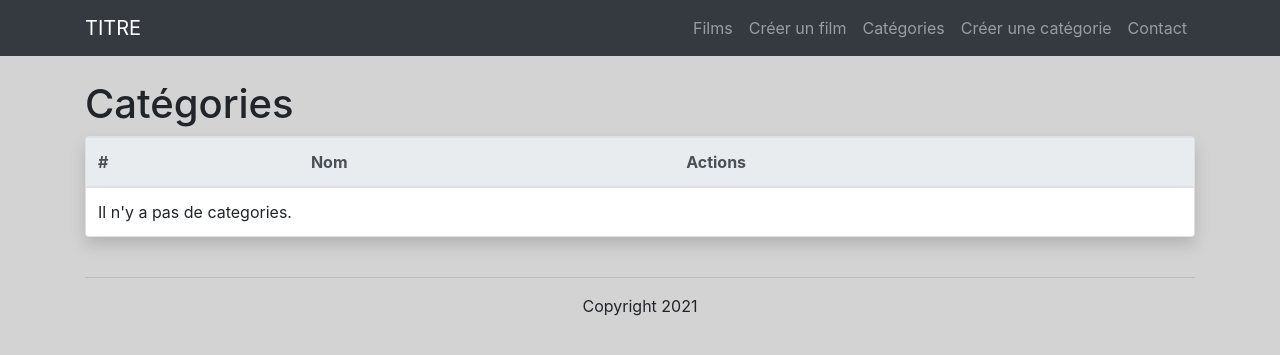
After one commit to diw-885/poo-php, a PHP site: the page made by tp-mvc/templates/categories/list.php in a window 1280 px wide. The commit adds this page. Shown: the top 355 px of the page. Run offline with PHP 8.4, Linux system fonts and the light colour scheme; the template is opened without the code that fills it, so the values that code supplies are empty; some libraries are stand-ins or nearby versions.

Commit message:
Categories

```diff
--- /dev/null
+++ b/tp-mvc/templates/categories/list.php
@@ -0,0 +1,39 @@
+<?php require __DIR__.'/../partials/header.php'; ?>
+
+<div class="container py-4">
+    <h1>Catégories</h1>
+
+    <div class="card shadow">
+        <table class="table mb-0">
+            <thead class="thead-light">
+                <tr>
+                    <th scope="col">#</th>
+                    <th scope="col">Nom</th>
+                    <th scope="col">Actions</th>
+                </tr>
+            </thead>
+            <tbody>
+                <?php foreach ($categories as $category) { ?>
+                    <tr>
+                        <td scope="row"><?= $category->id; ?></td>
+                        <td><?= $category->name; ?></td>
+                        <td>
+                            <a href="<?= BASE_URL; ?>categorie/<?= $category->id; ?>/modifier" class="btn btn-info">Modifier</a>
+                            <a href="<?= BASE_URL; ?>categorie/<?= $category->id; ?>/supprimer" class="btn btn-danger">Supprimer</a>
+                        </td>
+                    </tr>
+                <?php } ?>
+
+                <?php if (empty($categories)) { ?>
+                    <tr>
+                        <td colspan="4">
+                            Il n'y a pas de categories.
+                        </td>
+                    </tr>
+                <?php } ?>
+            </tbody>
+        </table>
+    </div>
+</div>
+
+<?php require __DIR__.'/../partials/footer.php'; ?>
--- a/tp-mvc/templates/partials/header.php
+++ b/tp-mvc/templates/partials/header.php
@@ -23,10 +23,16 @@
                 <div class="collapse navbar-collapse" id="navbarNav">
                     <ul class="navbar-nav ml-auto">
                         <li class="nav-item">
-                            <a class="nav-link" href="<?= BASE_URL; ?>films">Liste</a>
+                            <a class="nav-link" href="<?= BASE_URL; ?>films">Films</a>
                         </li>
                         <li class="nav-item">
-                            <a class="nav-link" href="<?= BASE_URL; ?>film/creer">Créer</a>
+                            <a class="nav-link" href="<?= BASE_URL; ?>film/creer">Créer un film</a>
+                        </li>
+                        <li class="nav-item">
+                            <a class="nav-link" href="<?= BASE_URL; ?>categories">Catégories</a>
+                        </li>
+                        <li class="nav-item">
+                            <a class="nav-link" href="<?= BASE_URL; ?>categorie/creer">Créer une catégorie</a>
                         </li>
                         <li class="nav-item">
                             <a class="nav-link" href="<?= BASE_URL; ?>nous-contacter">Contact</a>
```
Also changed, not shown: tp-mvc/public/index.php (+60 -0 lines), tp-mvc/templates/categories/create.php (added, +32 -0 lines), tp-mvc/templates/categories/edit.php (added, +16 -0 lines), tp-mvc/public/.htaccess.
